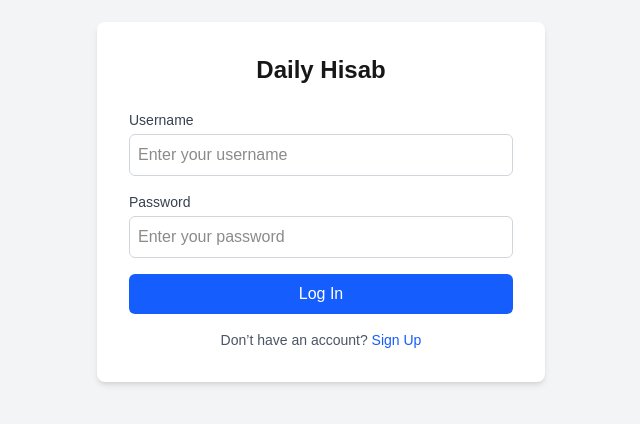
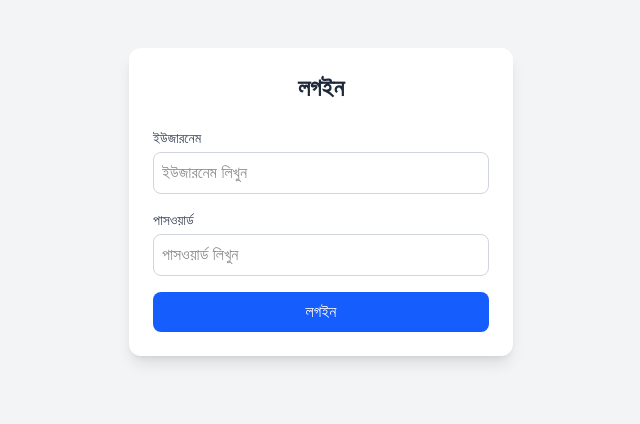
Before and after one commit to mb-shupto/my-daily-hisab, a Next.js app: page /login in a window 1280 px wide. Shown: the part 198-622 px from the top of the page, without its empty margins (319-959 px from the left). Built offline with nearby package versions, Linux system fonts and the light colour scheme.

Commit message:
Handle form submission added

```diff
--- a/src/app/login/page.tsx
+++ b/src/app/login/page.tsx
@@ -1,46 +1,56 @@
-import Link from 'next/link';
+'use client';
+
+import React, { useState } from 'react';
+import { useRouter } from 'next/navigation';
 
 export default function LoginPage() {
+  const [username, setUsername] = useState('');
+  const [password, setPassword] = useState('');
+  const router = useRouter();
+
+
+  // Handle form submission
+  // In a real application, you would send these credentials to your backend for authentication
+  const handleSubmit = (e: React.FormEvent) => {
+    e.preventDefault();
+    // Simulate login for prototype (no real authentication)
+    if (username && password) {
+      router.push('/');
+    }
+  };
+
   return (
-    <div className="min-h-screen flex items-center justify-center bg-gray-100">
-      <div className="bg-white p-8 rounded-lg shadow-md w-full max-w-md">
-        <h1 className="text-2xl font-bold text-center mb-6">Daily Hisab</h1>
-        <form className="space-y-4">
+    <div className="min-h-screen bg-gray-100 flex items-center justify-center p-4">
+      <div className="bg-white rounded-xl shadow-lg p-6 w-full max-w-sm">
+        <h1 className="text-2xl font-bold text-gray-800 text-center mb-6">লগইন</h1>
+        <form onSubmit={handleSubmit} className="space-y-4">
           <div>
-            <label htmlFor="username" className="block text-sm font-medium text-gray-700">
-              Username
-            </label>
+            <label className="block text-sm font-medium text-gray-700">ইউজারনেম</label>
             <input
-              id="username"
               type="text"
-              className="mt-1 w-full p-2 border border-gray-300 rounded-md focus:outline-none focus:ring-2 focus:ring-blue-500"
-              placeholder="Enter your username"
+              value={username}
+              onChange={(e) => setUsername(e.target.value)}
+              className="mt-1 block w-full p-2 border border-gray-300 rounded-lg"
+              placeholder="ইউজারনেম লিখুন"
             />
           </div>
           <div>
-            <label htmlFor="password" className="block text-sm font-medium text-gray-700">
-              Password
-            </label>
+            <label className="block text-sm font-medium text-gray-700">পাসওয়ার্ড</label>
             <input
-              id="password"
               type="password"
-              className="mt-1 w-full p-2 border border-gray-300 rounded-md focus:outline-none focus:ring-2 focus:ring-blue-500"
-              placeholder="Enter your password"
+              value={password}
+              onChange={(e) => setPassword(e.target.value)}
+              className="mt-1 block w-full p-2 border border-gray-300 rounded-lg"
+              placeholder="পাসওয়ার্ড লিখুন"
             />
           </div>
           <button
             type="submit"
-            className="w-full bg-blue-600 text-white p-2 rounded-md hover:bg-blue-700 transition"
+            className="w-full bg-blue-600 text-white p-2 rounded-lg hover:bg-blue-700 transition-colors duration-200"
           >
-            Log In
+            লগইন
           </button>
         </form>
-        <p className="mt-4 text-center text-sm text-gray-600">
-          Don’t have an account?{' '}
-          <Link href="/signup" className="text-blue-600 hover:underline">
-            Sign Up
-          </Link>
-        </p>
       </div>
     </div>
   );
```
